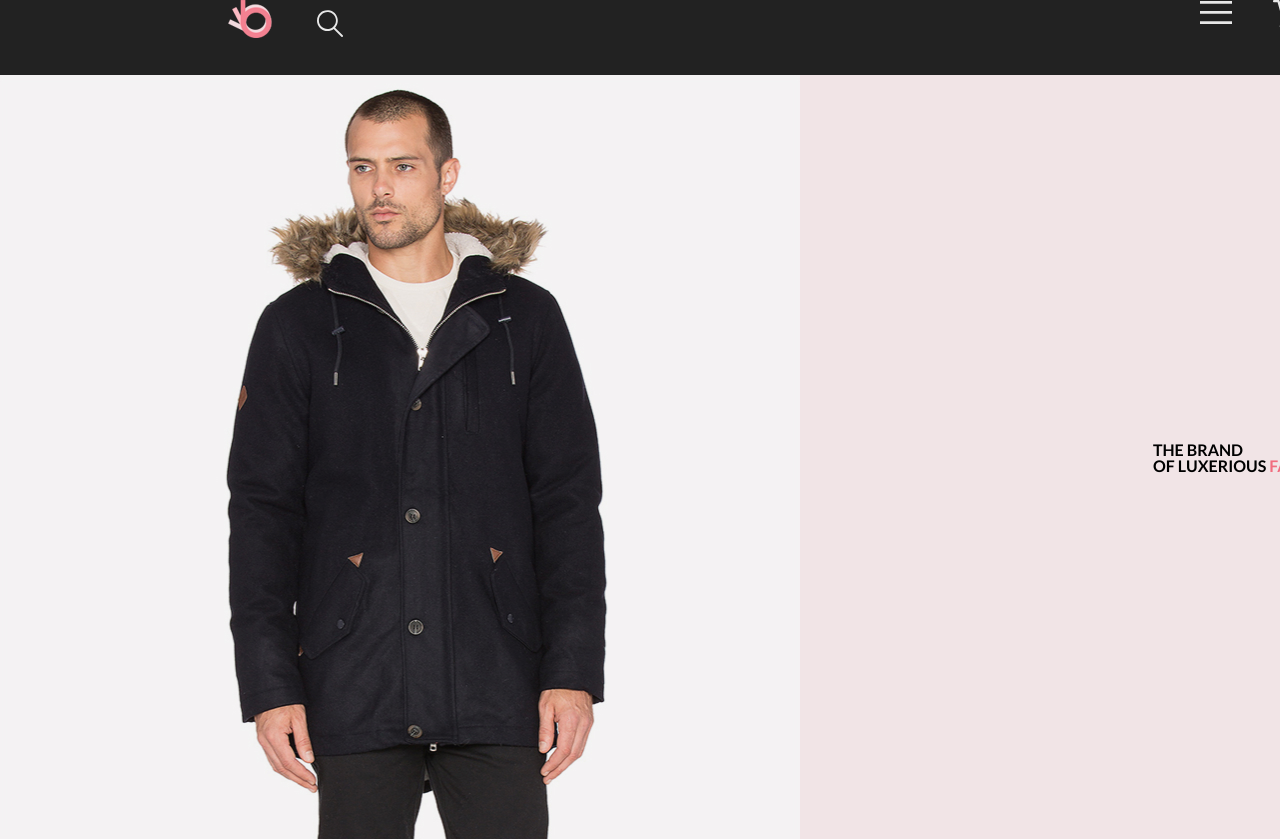
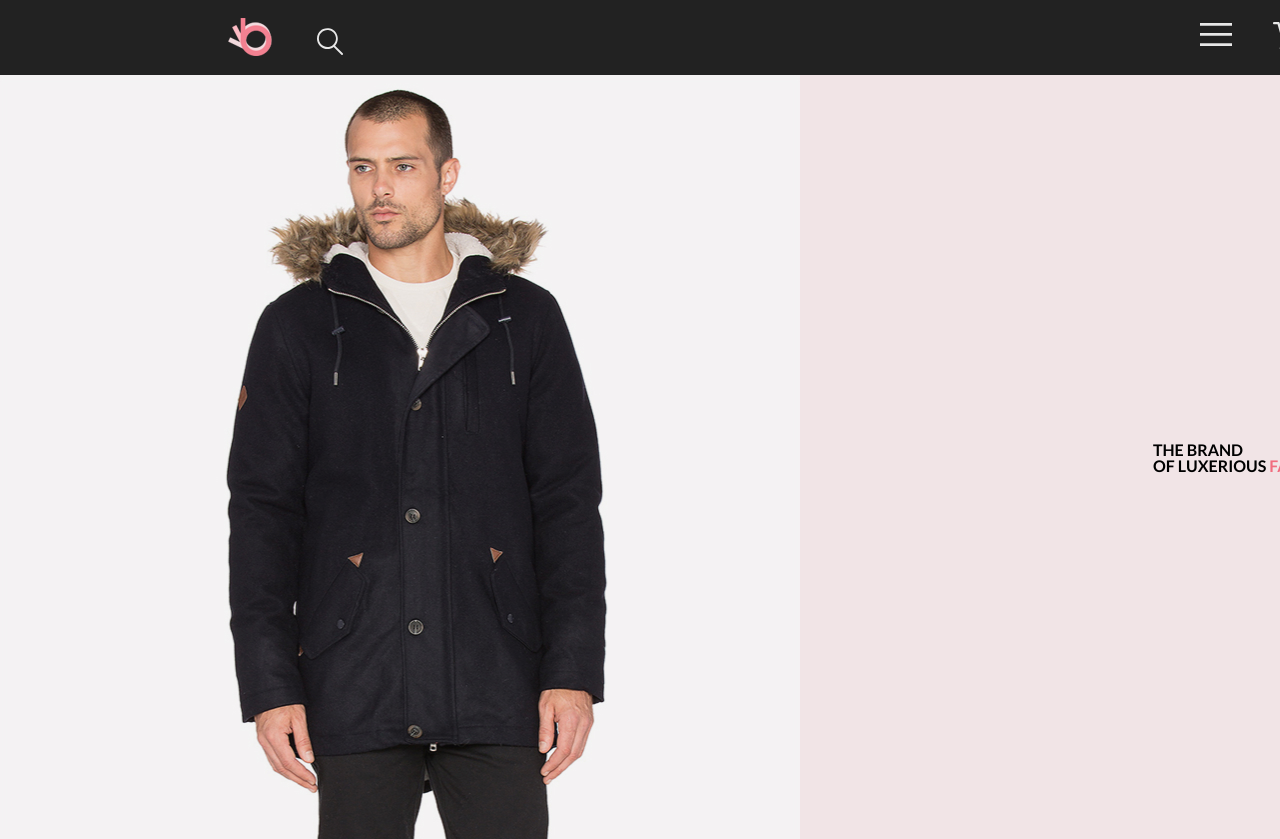
Before and after one commit to SpaceMax88/ONe, a plain HTML site: page index.html in a window 1280 px wide. Shown: the top 839 px of the page. Drawn offline with Linux system fonts and the light colour scheme; files whose address does not match are found by name.

Commit message:
add index.html

```diff
--- a/css/style.css
+++ b/css/style.css
@@ -32,7 +32,7 @@ width: 1600px;
 display: flex;
 justify-content: space-between;
 min-height: 75px;
-align-items:
+align-items: center;
 }
 .header__list {
     display: flex;
```
